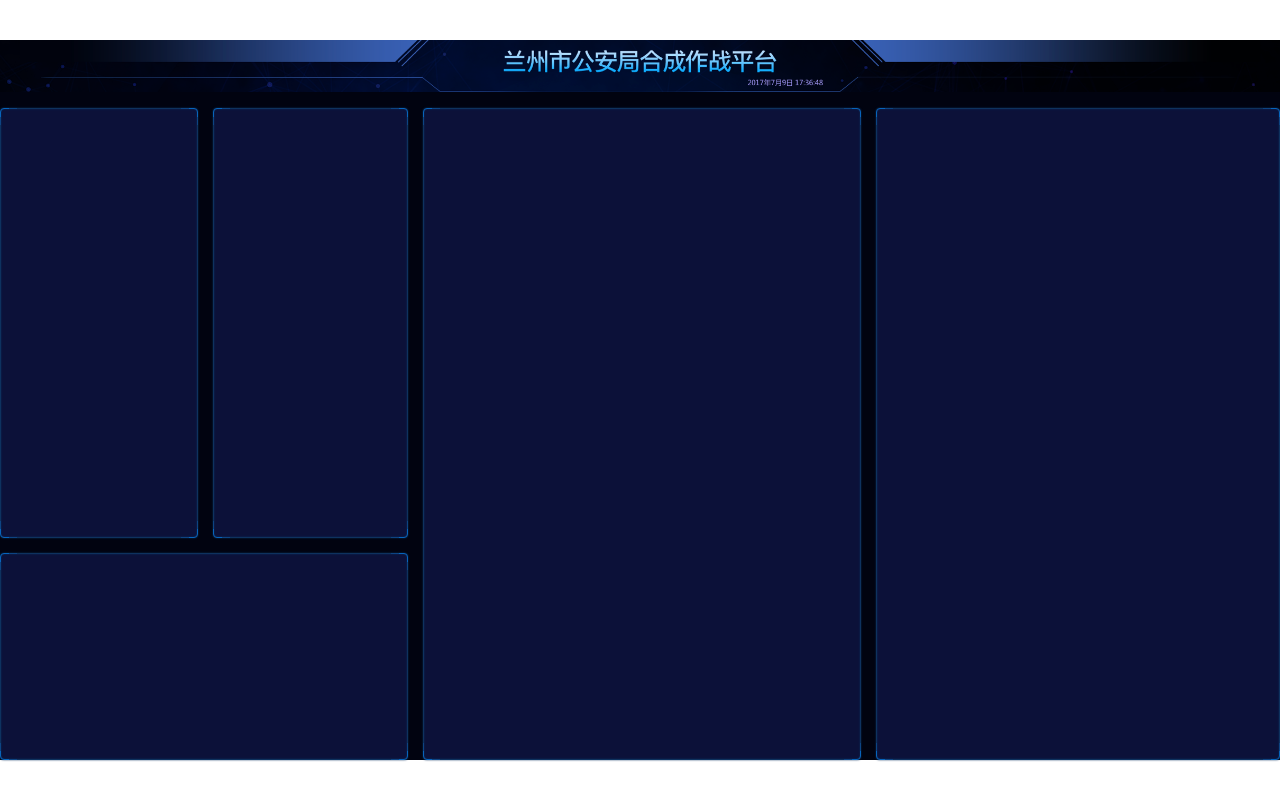
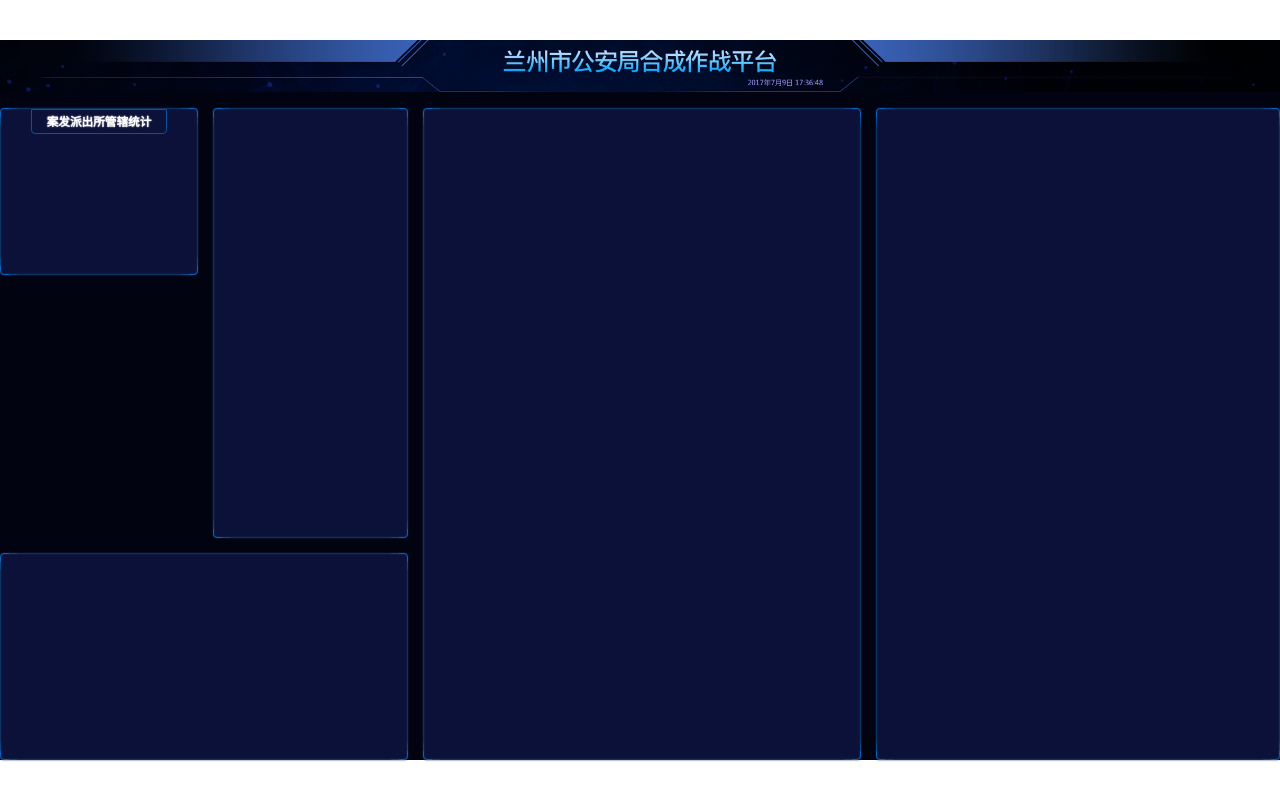
Before and after one commit to niuniu315/daping-demo, a Vue app: page /#/ in a window 1280 px wide. Built offline with nearby package versions, Linux system fonts and the light colour scheme.

Commit message:
准备制作第一个图标

```diff
--- a/index.html
+++ b/index.html
@@ -7,7 +7,7 @@
   <script>
     const clientWidth = document.documentElement.clientWidth
     const clientHeight = document.documentElement.clientHeight
-    const pageWidth = clientWidth / clientHeight > 16 / 9 ? clientHeight * (16 / 9) : clientWidth
+    window.pageWidth = clientWidth / clientHeight > 16 / 9 ? clientHeight * (16 / 9) : clientWidth
     const pageHeight = pageWidth / (16 / 9)
     const string = `<style>html{
       font-size: ${pageWidth / 100}px
--- a/package.json
+++ b/package.json
@@ -12,6 +12,7 @@
   "devDependencies": {
     "@vue/compiler-sfc": "^3.0.4",
     "vite": "^1.0.0-rc.13",
-    "sass": "~1.26.5"
+    "sass": "~1.26.5",
+    "echarts": "^5.3.3"
   }
 }
--- a/src/components/Home.vue
+++ b/src/components/Home.vue
@@ -3,11 +3,16 @@
     <div class="home">
       <header></header>
       <main>
-        <section class="section1"></section>
-        <section class="section2"></section>
-        <section class="section3"></section>
-        <section class="section4"></section>
-        <section class="section5"></section>
+        <section class="section1">
+          <div class="bordered 管辖统计">
+            <h2>案发派出所管辖统计</h2>
+            <div ref={divRef} class="chart"></div>
+          </div>
+        </section>
+        <section class="bordered section2"></section>
+        <section class="bordered section3"></section>
+        <section class="bordered section4"></section>
+        <section class="bordered section5"></section>
       </main>
     </div>
   </div>
@@ -21,17 +26,21 @@ export default {
 
 <style lang="scss" scoped>
 @import "src/assets/helper.scss";
-.layout{
+
+.layout {
   display: flex;
   flex-direction: column;
   flex: 1;
 }
+
 .home {
   flex: 1;
   height: 100%;
   display: flex;
   flex-direction: column;
   background: #010310;
+  color: white;
+
   header {
     height: px(99);
     background: url("../assets/header.png");
@@ -47,12 +56,18 @@ export default {
       "box3 box3 box4 box5" 363fr / 366fr 361fr 811fr 747fr;
     grid-column-gap: px(28);
     grid-row-gap: px(28);
+
     > section {
+      text-align: center;
+    }
+
+    .bordered {
       border: 1px solid #0764bc;
       border-radius: 4px;
       position: relative;
       box-shadow: 0 0 2px 0 #0e325f, inset 0 0 2px 0 #0e325f;
       background: #0c1139;
+
       &::before {
         content: '';
         position: absolute;
@@ -91,6 +106,29 @@ export default {
     > .section5 {
       grid-area: box5;
     }
+
+    .管辖统计 {
+      height: px(315);
+      display: flex;
+      flex-direction: column;
+      align-items: center;
+
+      h2 {
+        flex-shrink: 0;
+        border: 1px solid #0a5299;
+        border-bottom-left-radius: 4px;
+        border-bottom-right-radius: 4px;
+        font-size: px(22);
+        line-height: px(24);
+        padding: px(10) px(28);
+        text-shadow: 0 0 px(3) white;
+      }
+
+      .chart {
+        flex: 1;
+        width: 100%;
+      }
+    }
   }
 }
 </style>
--- a/src/index.css
+++ b/src/index.css
@@ -13,3 +13,6 @@
   padding: 0;
   box-sizing: border-box;
 }
+h1, h2, h3, h4, h5, h6 {
+  font-size: 16px;
+}
```
Also changed, not shown: 1 other file (tests, documents, lock files or other folders).
